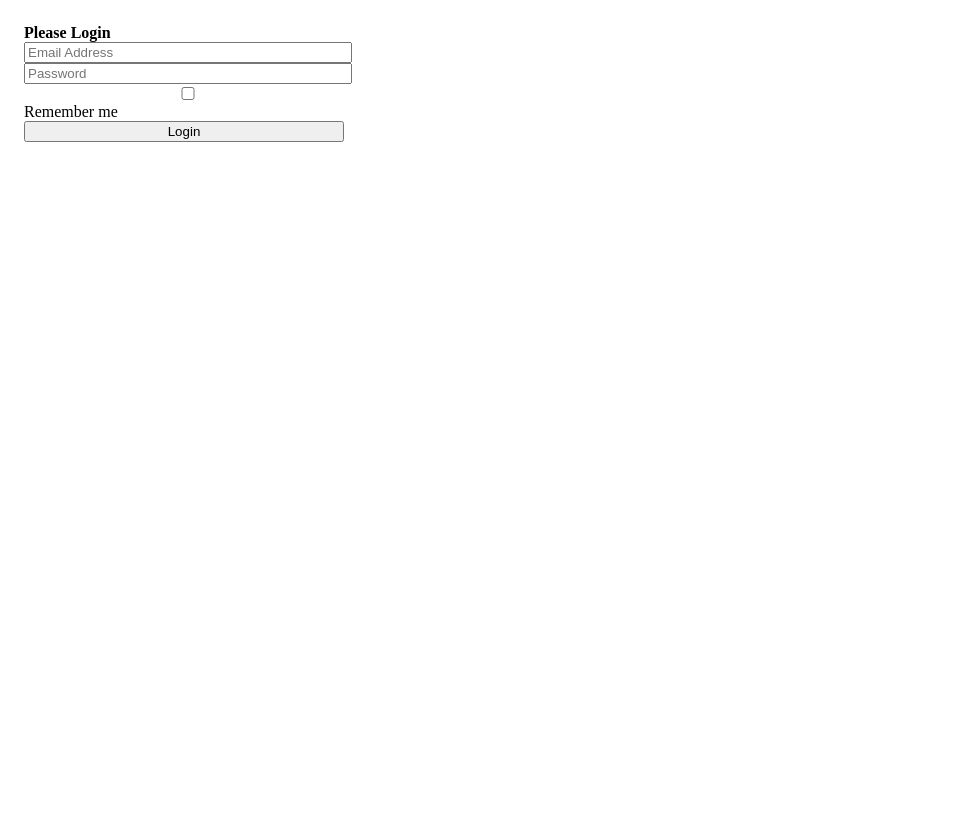
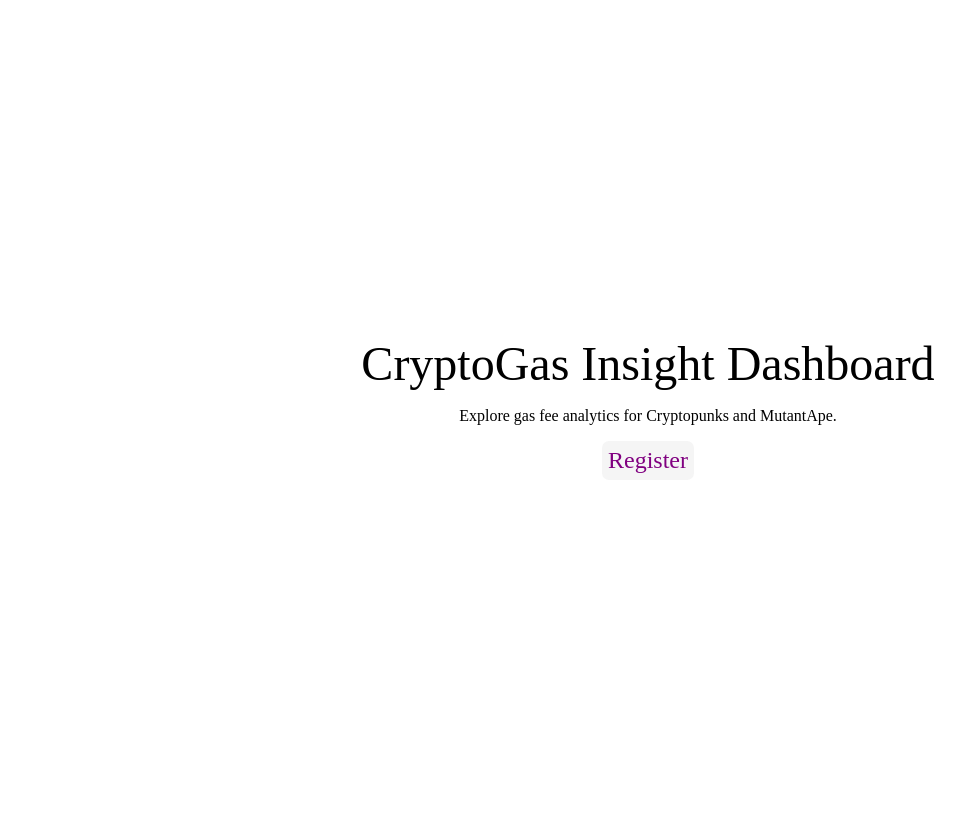
Before and after one commit to DanielLerman/web3m, a Flask app: page / in a window 1280 px wide. Shown: the whole page, without its empty margins (0-973 px from the left). Before the commit the page ends 142 px from the top, so only its background shows below. Run offline with Flask 3, Linux system fonts and the light colour scheme.

Commit message:
Displaying the chart and adding CSS

```diff
--- a/app.py
+++ b/app.py
@@ -1,4 +1,4 @@
-from flask import Flask, render_template, request, redirect, url_for, flash
+from flask import Flask, render_template, request, redirect, url_for, flash, jsonify
 from flask_sqlalchemy import SQLAlchemy
 from flask_login import LoginManager, UserMixin, login_user, login_required, logout_user, current_user
 from werkzeug.security import generate_password_hash, check_password_hash
@@ -9,6 +9,11 @@
 import json
 import logging
 from elasticsearch.helpers import scan
+from highcharts_core.chart import Chart
+from dotenv import load_dotenv
+
+load_dotenv()
+
 
 # logging.basicConfig(level=logging.INFO, format='%(asctime)s - %(name)s - %(levelname)s - %(message)s')
 
@@ -129,9 +134,11 @@
 
 @app.route('/fetch_data')
 def fetch_data():
+
         CRYPTOPUNKS_KEY = os.environ.get("CRYPTOPUNKS_KEY")
         MUTANTAPE_KEY = os.environ.get("MUTANTAPE_KEY")
         ETHERSCAN_KEY = os.environ.get("ETHERSCAN_KEY")
+
 
         # Cryptopunks
         cryptopunks_url = f'https://api.etherscan.io/api?module=account&action=txlist&address={CRYPTOPUNKS_KEY}&startblock=0&endblock=99999999&sort=asc&apikey={ETHERSCAN_KEY}'
@@ -220,5 +227,35 @@
 
 
 
+
+@app.route('/chart')
+def chart():
+    try:
+        fetch_data()
+        # Define your Elasticsearch query here
+        es_query = {
+            "query": {
+                "match": {
+                    "project_name": "Cryptopunks"
+                }
+            },
+            "size": 1000
+        }
+
+        # Execute the query and retrieve data
+        results = client.search(index="gas-fees-index", body=es_query)["hits"]["hits"]
+
+        # Format the data for Highcharts
+        chart_data = [{"hour": hit["_source"]["hour"], "average_gas_fee_usd": hit["_source"]["average_gas_fee_usd"]} for hit in results]
+
+        # Convert the data to a JSON string for JavaScript consumption
+        chart_data_json = json.dumps(chart_data)
+
+        return render_template('chart.html', chart_data_json=chart_data_json)
+    except Exception as e:
+        return "Error fetching or formatting data: " + str(e)
+
+
+
 if __name__ == '__main__':
     app.run(host='0.0.0.0', port=5003)
--- a/static/index.css
+++ b/static/index.css
@@ -1,23 +1,75 @@
-
-.login_container{
-   /* margin: auto; */
+.landing_container{
     display: flex;
     flex-direction: column;
-    width: 50vw;
-    padding: 1rem;
-
     justify-content: center;
+    align-items: center;
+    height: 100vh;
+    width: 100vw;
 
 }
-.title{
-    font-weight: bold;
+.landing_page{
+    font-size: 3rem;
 
 }
-input{
-    width: 50%;
+.start_btn{
+   width: fit-content;
+    background-color: #f5f5f5;
+    border: none;
+    border-radius: 7px;
+    font-size: 1.5rem;
+    padding: 0.4rem;
+    cursor: pointer;
+    transition: all 0.3s ease-in-out;
+    align-self: auto;
+    text-decoration: none;
+    color:purple;
 
 }
-button{
-    width: 50%;
+
+.register_form{
+    display: flex;
+    flex-direction: column;
+    justify-content: center;
+    align-items: center;
+   width: 70%;
 
 }
+.register_form input{
+    padding: 0.5rem;
+    border-radius: 7px;
+    margin-bottom: 0.5rem;
+
+}
+#register_submit{
+    margin-top: 1rem;
+    font-weight: bold;
+    font-size: 1.2rem;
+    width: fit-content;
+    color:purple;
+    border: none;
+    border-radius: 7px;
+    padding: 0.4rem;
+    cursor: pointer;
+}
+.dash_links{
+    display: flex;
+    justify-content: space-around;
+    flex-direction: column;
+    align-items: center;
+}
+.dash_links a{
+    text-decoration: none;
+    color:purple;
+    font-size: 1.2rem;
+    font-weight: bold;
+    margin-bottom: 1rem;
+    background-color: #ddd5d5;
+    padding: 0.5rem;
+    border-radius: 7px;
+}
+.title{
+    font-size: 5rem;
+    font-weight: bold;
+    color:purple;
+    margin-bottom: 1rem;
+}
--- a/templates/index.html
+++ b/templates/index.html
@@ -7,12 +7,11 @@
     <title>Home</title>
 </head>
 <body>
-    <div class="login_container">
-        <div class="title">Please Login</div>
-        <input placeholder="Email Address">
-        <input placeholder="Password">
-        <input type="checkbox"> Remember me </input>
-        <button type="submit">Login</button>
-    </div>
+<div class="landing_container">
+ <div class="landing_page">CryptoGas Insight Dashboard</div>
+ <p>Explore gas fee analytics for Cryptopunks and MutantApe.</p>
+ <a href="{{ url_for('register') }}" class="start_btn">Register</a>
+
+</div>
 </body>
 </html>
```
Also changed, not shown: app/__init__.py (added, +23 -0 lines), app/routes.py (added, +14 -0 lines), templates/chart.html (+6 -7 lines), templates/dashboard.html (+11 -19 lines), templates/login.html (+6 -2 lines), templates/register.html (+7 -3 lines), views.py (deleted, +0 -11 lines), app/models.py (added), 1 other file.
